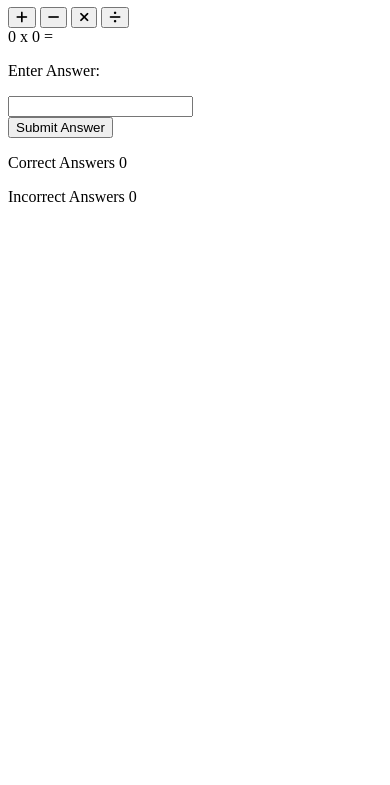
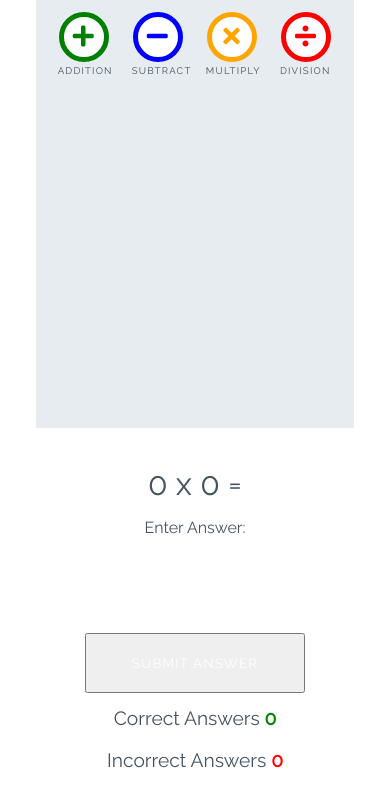
Before and after one commit to jenniewillson/love-maths, a plain HTML site: page index.html in a window 390 px wide. Shown: the part 112-897 px from the top of the page. Before the commit the page ends 844 px from the top, so only its background shows below. Drawn offline with Linux system fonts and the light colour scheme.

Commit message:
Add html structure to controls area

```diff
--- a/assets/css/style.css
+++ b/assets/css/style.css
@@ -0,0 +1,254 @@
+/* --------- Global style */
+
+body {
+    background-color: white;
+    font-family: "Raleway", sans-serif;
+    color: #445361;
+    text-align: center;
+}
+
+/* --------- Heading */
+
+.heading {
+    text-align: center;
+    font-size: 2.5rem;
+}
+
+.logo {
+    height: 40px;
+    padding-right: 5px;
+}
+
+/* --------- Game layout */
+
+.game-area {
+    background-color: #E6ECF0;
+    box-sizing: border-box;
+    width: 85%;
+    height: 65vh;
+    max-height: 450px;
+    max-width: 830px;
+    margin-left: auto;
+    margin-right: auto;
+    padding: 1%;
+}
+
+.question-area {
+    width: 50%;
+    font-size: 2rem;
+    margin: auto;
+    padding: 50px 0;
+}
+
+.question-area span {
+    padding: 0 15px;
+}
+
+.score-area {
+    margin: 5px auto;
+    width: 60%;
+    font-size: 1.2rem;
+}
+
+.controls-area {
+    width: 85%;
+    margin: 30px auto;
+}
+
+#score {
+    color: green;
+    font-weight: bold;
+}
+
+#incorrect {
+    color: red;
+    font-weight: bold;
+}
+
+.answer-message {
+    display: none;
+    font-size: 1rem;
+}
+
+#answer-box {
+    border: none;
+    color: #445361;
+    display: inline-block;
+    height: 40px;
+    width: 80px;
+    font-size: 1.2rem;
+}
+
+.scores {
+    display: inline-block;
+    padding: 25px;
+}
+
+/* --------- Buttons */
+
+.btn {
+    width: 220px;
+    height: 60px;
+    font-family: "Raleway", sans-serif;
+    text-transform: uppercase;
+    letter-spacing: 1.2px;
+    color: white;
+}
+
+.btn:focus {
+    outline: none;
+}
+
+.btn--big {
+    padding-top: 10px;
+    border-radius: 50%;
+    background-color: white;
+    border: 10px solid;
+    width: 100px;
+    height: 100px;
+    font-size: 3.2rem;
+    margin: 0 30px;
+    transition: all 0.5s;
+}
+
+.btn--big::after {
+    content: attr(data-type);
+    font-size: 1rem;
+    color: #445361;
+    position: relative;
+    left: -0.5em;
+}
+
+.btn--blue {
+    border-color: blue;
+    color: blue;
+}
+
+.btn--blue:active,
+.btn--blue:hover {
+    background-color: darkblue;
+    color: white;
+}
+
+.btn--orange {
+    border-color: orange;
+    color: orange;
+}
+
+.btn--orange:active,
+.btn--orange:hover {
+    background-color: darkorange;
+    color: white;
+}
+
+.btn--red {
+    border-color: red;
+    color: red;
+}
+
+.btn--red:active,
+.btn--red:hover {
+    background-color: darkred;
+    color: white;
+}
+
+.btn--green {
+    border-color: green;
+    color: green;
+}
+
+.btn--green:active,
+.btn--green:hover {
+    background-color: darkgreen;
+    color: white;
+}
+
+.btn--gray {
+    margin-top: 25px;
+    background-color: #445361;
+    border: 1px transparent;
+    border-radius: 20px;
+}
+
+.btn--gray:active,
+.btn--gray:hover {
+    background-color: #0d1013;
+}
+
+/* --------- Media queries */
+
+@media (max-width: 414px) {
+    .controls-area {
+        width: 100%;
+    }
+
+    .btn--big {
+        margin: 0 10px;
+        padding: 5px;
+        border: 5px solid;
+        width: 50px;
+        height: 50px;
+        font-size: 1.5rem;
+    }
+
+    .btn--big::after {
+        font-size: 0.6rem;
+        left: -0.7rem;
+    }
+
+    .question-area {
+        padding: 10% 0;
+        width: 100%;
+    }
+
+    .question-area span {
+        padding: 0;
+    }
+
+    .answer-message {
+        display: block;
+    }
+
+    #answer-box {
+        display: block;
+        margin: 0 auto;
+    }
+
+    .btn--gray {
+        margin-top: 0;
+    }
+
+    .score-area {
+        width: 100%;
+    }
+
+    .scores {
+        margin: 0.5em auto;
+        display: block;
+        padding: 5px;
+    }
+
+    .heading {
+        font-size: 2rem;
+    }
+}
+
+@media (max-width: 320px) {
+    .game-area {
+        height: 70vh;
+    }
+
+    .controls-area {
+        width: 75%;
+        margin: 10px auto;
+    }
+
+    .btn--big {
+        margin: 10px 10px;
+    }
+
+    .question-area {
+        padding: 10px 0;
+    }
+
+}
--- a/index.html
+++ b/index.html
@@ -4,10 +4,8 @@
     <meta charset="UTF-8" />
     <meta http-equiv="X-UA-Compatible" content="IE=edge" />
     <meta name="viewport" content="width=device-width, initial-scale=1.0" />
-    <script
-      src="https://kit.fontawesome.com/7dc93aa71c.js"
-      crossorigin="anonymous"
-    ></script>
+    <link rel="stylesheet" href="https://use.fontawesome.com/releases/v5.7.2/css/all.css"
+        integrity="sha384-fnmOCqbTlWIlj8LyTjo7mOUStjsKC4pOpQbqyi7RrhN7udi9RwhKkMHpvLbHG9Sr" crossorigin="anonymous">
     <link
       href="https://fonts.googleapis.com/css?family=Raleway%7CRighteous"
       rel="stylesheet"
@@ -23,17 +21,17 @@
 
     <div class="game-area">
       <div class="controls-area">
-        <button class="btn btn-big btn--green">
-          <i class="fa-solid fa-plus"></i>
+        <button data-type="addition" class="btn btn--big btn--green">
+          <i class="fas fa-plus"></i>
         </button>
-        <button class="btn btn-big btn--blue">
-          <i class="fa-solid fa-minus"></i>
+        <button data-type="subtract" class="btn btn--big btn--blue">
+          <i class="fas fa-minus"></i>
         </button>
-        <button class="btn btn-big btn--orange">
-          <i class="fa-solid fa-times"></i>
+        <button data-type="multiply" class="btn btn--big btn--orange">
+          <i class="fas fa-times"></i>
         </button>
-        <button class="btn btn-big btn--red">
-          <i class="fa-solid fa-divide"></i>
+        <button data-type="division" class="btn btn--big btn--red">
+          <i class="fas fa-divide"></i>
         </button>
       </div>
     </div>
@@ -45,7 +43,7 @@
       <p class="answer-message">Enter Answer:</p>
       <input id="answer-box" type="number" />
     </div>
-    <button class="btn btn-grey">Submit Answer</button>
+    <button data-type="submit" class="btn btn-grey">Submit Answer</button>
 
     <div class="score-area">
       <p class="scores">Correct Answers <span id="score">0</span></p>
```
